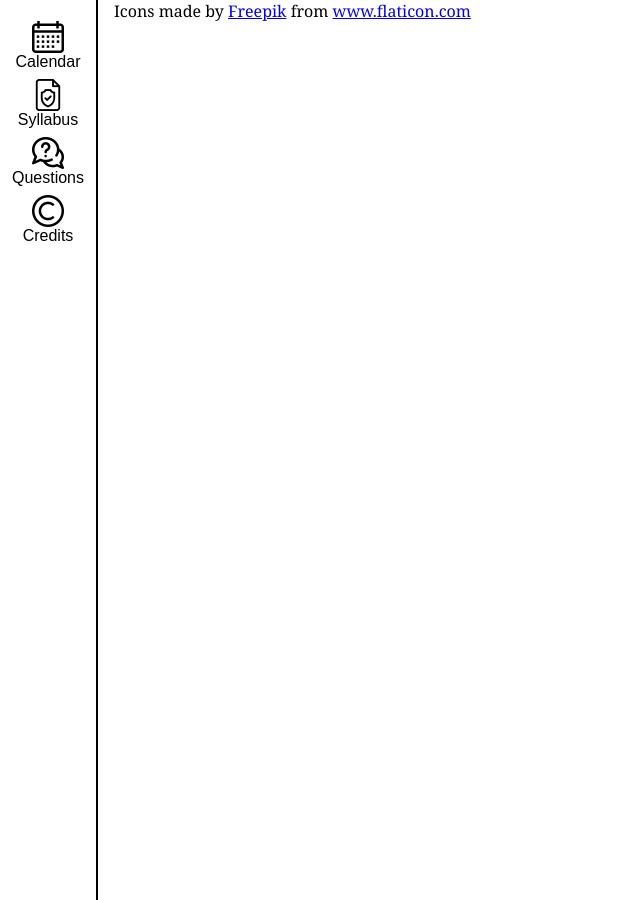
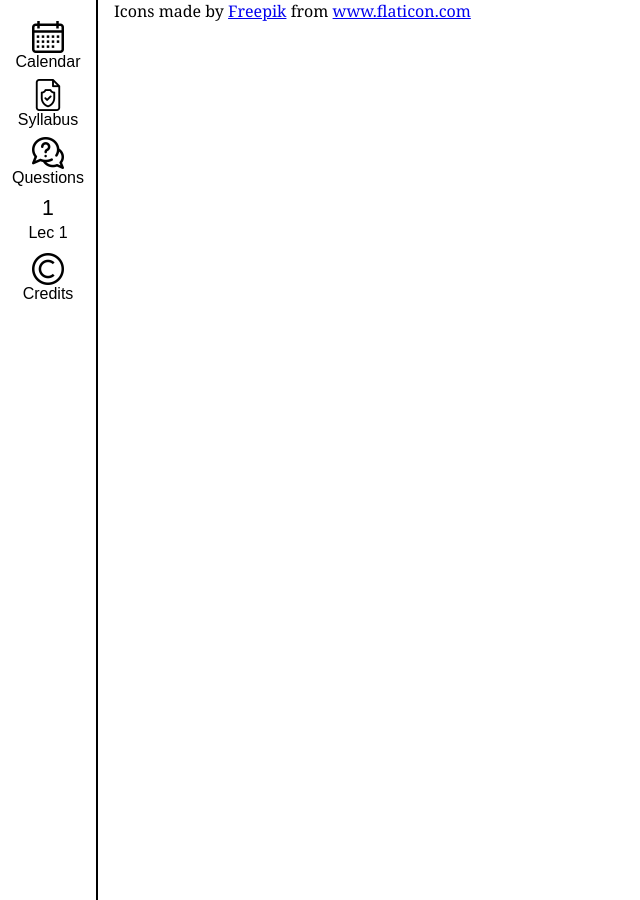
Before and after one commit to ucsd-cse11-w22/ucsd-cse11-w22.github.io, a Jekyll site: the page built from credits.md, in a window 1280 px wide. Shown: the whole page, without its empty margins (0-640 px from the left). Built offline with Jekyll 4.4.1, drawn with Linux system fonts in a browser that asks for light colours.

Commit message:
different link idea

```diff
--- a/_includes/sidebar.html
+++ b/_includes/sidebar.html
@@ -3,6 +3,9 @@
             <li><a title="Overview" class='sidebar-link' href='/weeks.html'><img src="/calendar.png"></img> Calendar</a></li>
             <li><a title="Syllabus" class='sidebar-link' href='/syllabus.html'><img src="/syllabus.png"></img> Syllabus</a></li>
             <li><a title="Questions" class='sidebar-link' href='/staff-and-help.html'><img src="/communication.png"></img> Questions</a></li>
+            {% for lecture in site.lectures %}
+            <li><a title="{{ lecture.index }}" class='sidebar-link' href="{{ lecture.url }}"><span class="numbers">{{ lecture.index }}</span>Lec {{ lecture.index}}</a></li>
+            {% endfor %}
             <li><a title="Credits" class='sidebar-link' href='/credits.html'><img width="100%" src="/copyright.png"></img>Credits</a></li>
         </ul>
     </div>
```
